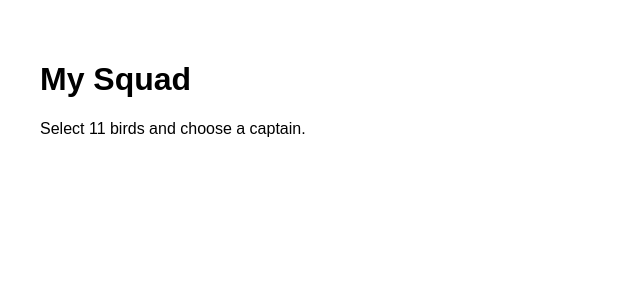
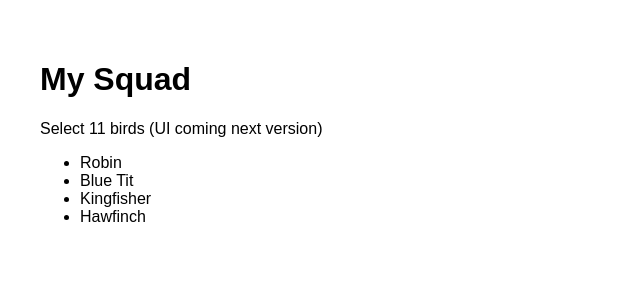
Before and after one commit to crawshawsammy-commits/fantasy-birding, a Next.js app: page /my-squad in a window 1280 px wide. Shown: the top 300 px of the page, without its empty margins (0-640 px from the left). Built offline with nearby package versions, Linux system fonts and the light colour scheme.

Commit message:
Update instructions for selecting birds in MySquad

```diff
--- a/app/my-squad/page.tsx
+++ b/app/my-squad/page.tsx
@@ -1,11 +1,17 @@
+import birds from "../../data/birds.json"
+
 export default function MySquad() {
   return (
     <main style={{ padding: 40 }}>
       <h1>My Squad</h1>
 
-      <p>
-        Select 11 birds and choose a captain.
-      </p>
+      <p>Select 11 birds (UI coming next version)</p>
+
+      <ul>
+        {birds.map((b: any) => (
+          <li key={b.id}>{b.name}</li>
+        ))}
+      </ul>
     </main>
   )
 }
```
